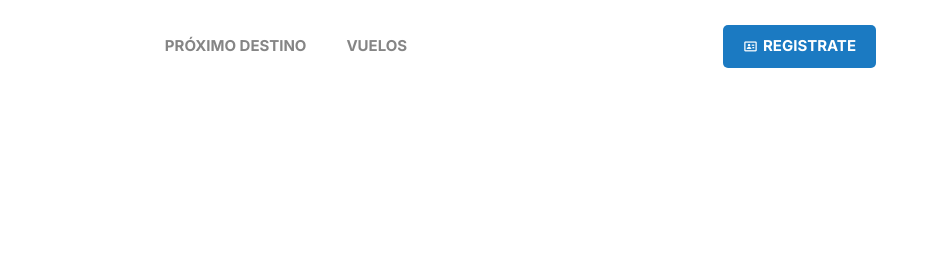
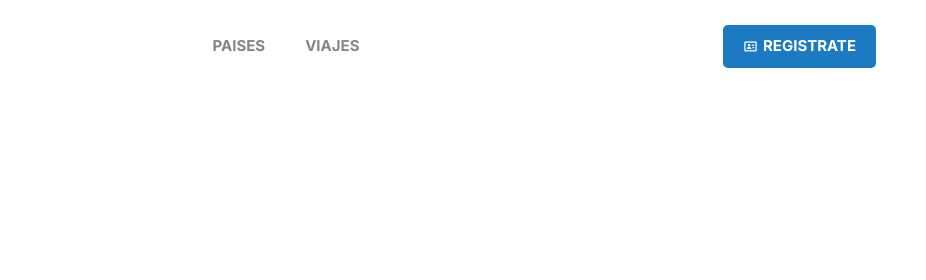
Before and after one commit to AvrilMZ/TP2_Introduccion_al_Desarrollo_de_Software, a plain HTML site: page Frontend/html/viajes.html in a window 1280 px wide. Shown: the top 280 px of the page, 354-1280 px from the left. Drawn offline with nearby package versions, Linux system fonts and the light colour scheme.

Commit message:
Se modifica nombre de archivos vuelos a viajes

```diff
--- a/Frontend/html/vuelos.html
+++ b/Frontend/html/viajes.html
@@ -3,7 +3,7 @@
     <head>
         <meta charset="UTF-8">
         <meta name="viewport" content="width=device-width, initial-scale=1.0">
-        <title>Vuelos - WorldTracker</title>
+        <title>Viajes - WorldTracker</title>
         <link rel="icon" href="../img/logo.png" type="image/png">
         <!-- Google Fonts -->
         <link rel="preconnect" href="https://fonts.googleapis.com">
@@ -15,7 +15,7 @@
         <!--Bulma-->
         <link rel="stylesheet" href="https://cdn.jsdelivr.net/npm/bulma@0.9.4/css/bulma.min.css">
         <!--CSS-->
-        <link rel="stylesheet" href="../css/vuelos.css">
+        <link rel="stylesheet" href="../css/viajes.css">
     </head>
 
     <body>
@@ -26,10 +26,10 @@
             </a>
             <div class="nav-center-no-bulma">
                 <nav class="paises">
-                    <a href="paises.html"></i>PRÓXIMO DESTINO</a>
+                    <a href="paises.html"></i>PAISES</a>
                 </nav>
                 <nav class="vuelos">
-                    <a href="vuelos.html"></i>VUELOS</a>
+                    <a href="viajes.html"></i>VIAJES</a>
                 </nav>
             </div>
             <div class="nav-right-no-bulma">
```
Also changed, not shown: Frontend/css/viajes.css (renamed from Frontend/css/vuelos.css).
